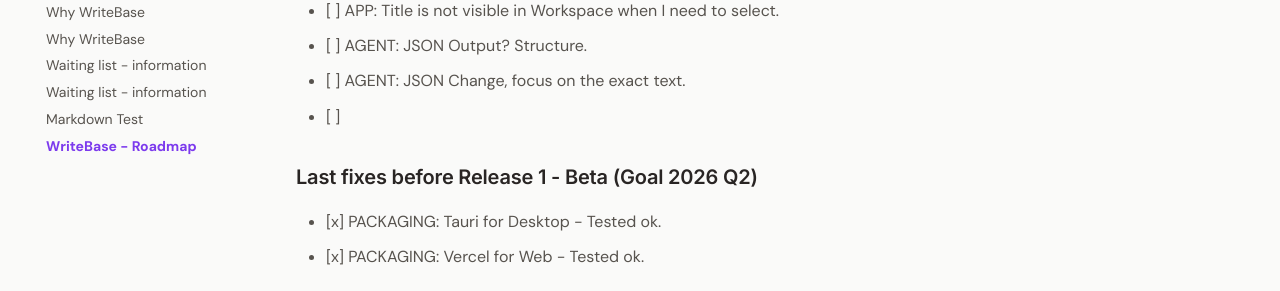
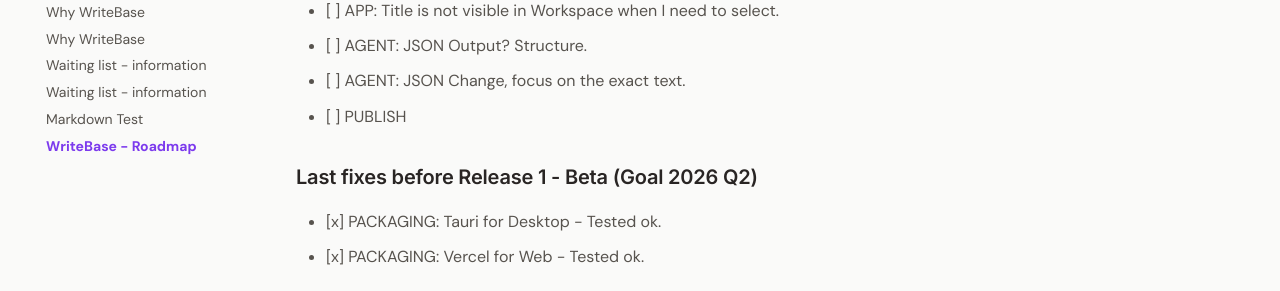
Before and after one commit to larssonhthomas-afk/writebase-docs, an MkDocs documentation site: the page built from docs/9writebase---roadmap.md, in a window 1280 px wide and 900 px high, scrolled down 548 px. Shown: the part 154-445 px from the top of the window. Built offline with MkDocs 1.6.1 and Material for MkDocs 9.7.7, drawn with Linux system fonts in a browser that asks for light colours; some web fonts are replaced.

Commit message:
Update 9writebase---roadmap.md

```diff
--- a/docs/9writebase---roadmap.md
+++ b/docs/9writebase---roadmap.md
@@ -26,7 +26,7 @@ This Backlog has a priority 1-3.
 - [ ] APP: Title is not visible in Workspace when I need to select.
 - [ ] AGENT: JSON Output? Structure.
 - [ ] AGENT: JSON Change, focus on the exact text.
-- [ ]
+- [ ] PUBLISH
 
 ### Last fixes before Release 1 - Beta (Goal 2026 Q2)
 
```
